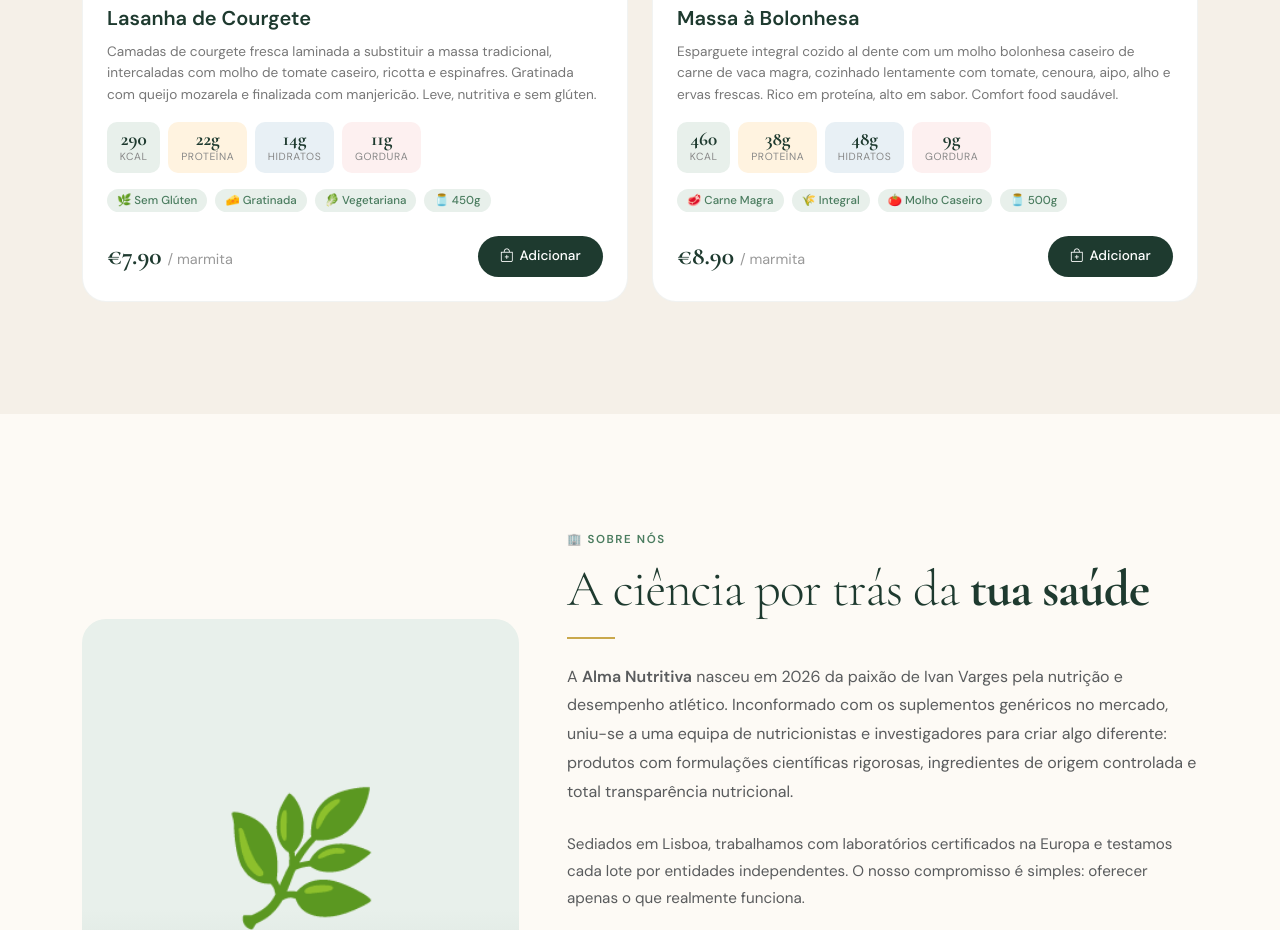
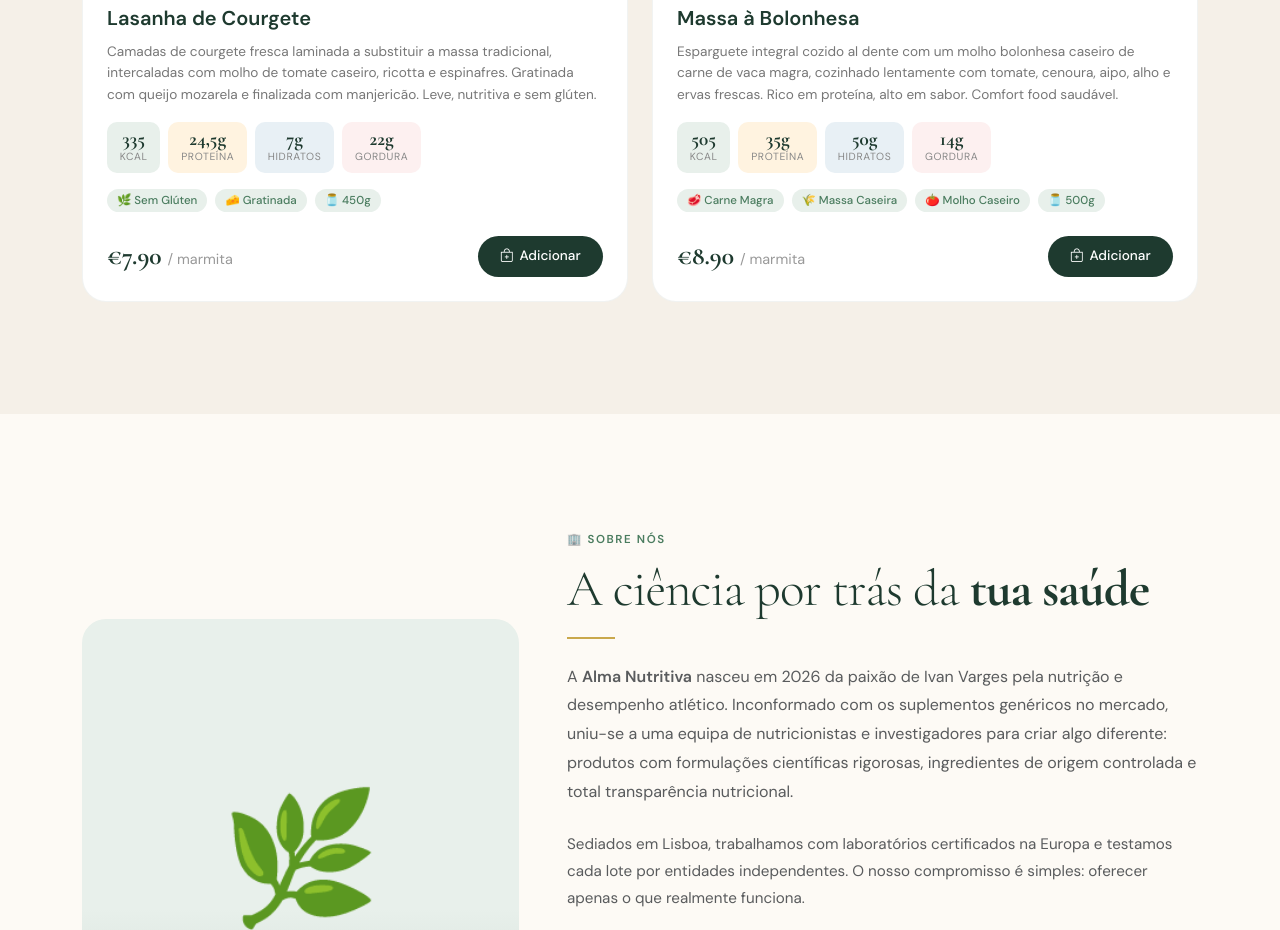
Before and after one commit to JCCATARINO/alma-nutritiva, a plain HTML site: page index.html in a window 1280 px wide. Shown: the part 3495-4425 px from the top of the page. Drawn offline with nearby package versions, Linux system fonts and the light colour scheme.

Commit message:
Update nutritional values and tags in index.html

```diff
--- a/index.html
+++ b/index.html
@@ -891,19 +891,19 @@
             <!-- Macros -->
             <div class="d-flex flex-wrap gap-2 mb-3">
               <div style="background:var(--light-sage); border-radius:10px; padding:0.5rem 0.8rem; text-align:center;">
-                <div style="font-family:'Cormorant Garamond'; font-size:1.2rem; font-weight:700; color:var(--forest); line-height:1;">290</div>
+                <div style="font-family:'Cormorant Garamond'; font-size:1.2rem; font-weight:700; color:var(--forest); line-height:1;">335</div>
                 <div style="font-size:0.65rem; color:#888; text-transform:uppercase; letter-spacing:0.06em;">kcal</div>
               </div>
               <div style="background:#fff3e0; border-radius:10px; padding:0.5rem 0.8rem; text-align:center;">
-                <div style="font-family:'Cormorant Garamond'; font-size:1.2rem; font-weight:700; color:var(--forest); line-height:1;">22g</div>
+                <div style="font-family:'Cormorant Garamond'; font-size:1.2rem; font-weight:700; color:var(--forest); line-height:1;">24,5g</div>
                 <div style="font-size:0.65rem; color:#888; text-transform:uppercase; letter-spacing:0.06em;">Proteína</div>
               </div>
               <div style="background:#e8f0f5; border-radius:10px; padding:0.5rem 0.8rem; text-align:center;">
-                <div style="font-family:'Cormorant Garamond'; font-size:1.2rem; font-weight:700; color:var(--forest); line-height:1;">14g</div>
+                <div style="font-family:'Cormorant Garamond'; font-size:1.2rem; font-weight:700; color:var(--forest); line-height:1;">7g</div>
                 <div style="font-size:0.65rem; color:#888; text-transform:uppercase; letter-spacing:0.06em;">Hidratos</div>
               </div>
               <div style="background:#fdf0f0; border-radius:10px; padding:0.5rem 0.8rem; text-align:center;">
-                <div style="font-family:'Cormorant Garamond'; font-size:1.2rem; font-weight:700; color:var(--forest); line-height:1;">11g</div>
+                <div style="font-family:'Cormorant Garamond'; font-size:1.2rem; font-weight:700; color:var(--forest); line-height:1;">22g</div>
                 <div style="font-size:0.65rem; color:#888; text-transform:uppercase; letter-spacing:0.06em;">Gordura</div>
               </div>
             </div>
@@ -911,7 +911,6 @@
             <div class="d-flex flex-wrap gap-2 mb-4">
               <span style="background:var(--light-sage); color:var(--sage); font-size:0.72rem; padding:3px 10px; border-radius:50px; font-weight:500;">🌿 Sem Glúten</span>
               <span style="background:var(--light-sage); color:var(--sage); font-size:0.72rem; padding:3px 10px; border-radius:50px; font-weight:500;">🧀 Gratinada</span>
-              <span style="background:var(--light-sage); color:var(--sage); font-size:0.72rem; padding:3px 10px; border-radius:50px; font-weight:500;">🥬 Vegetariana</span>
               <span style="background:var(--light-sage); color:var(--sage); font-size:0.72rem; padding:3px 10px; border-radius:50px; font-weight:500;">🫙 450g</span>
             </div>
             <div class="d-flex align-items-center justify-content-between flex-wrap gap-2">
@@ -938,26 +937,26 @@
             <!-- Macros -->
             <div class="d-flex flex-wrap gap-2 mb-3">
               <div style="background:var(--light-sage); border-radius:10px; padding:0.5rem 0.8rem; text-align:center;">
-                <div style="font-family:'Cormorant Garamond'; font-size:1.2rem; font-weight:700; color:var(--forest); line-height:1;">460</div>
+                <div style="font-family:'Cormorant Garamond'; font-size:1.2rem; font-weight:700; color:var(--forest); line-height:1;">505</div>
                 <div style="font-size:0.65rem; color:#888; text-transform:uppercase; letter-spacing:0.06em;">kcal</div>
               </div>
               <div style="background:#fff3e0; border-radius:10px; padding:0.5rem 0.8rem; text-align:center;">
-                <div style="font-family:'Cormorant Garamond'; font-size:1.2rem; font-weight:700; color:var(--forest); line-height:1;">38g</div>
+                <div style="font-family:'Cormorant Garamond'; font-size:1.2rem; font-weight:700; color:var(--forest); line-height:1;">35g</div>
                 <div style="font-size:0.65rem; color:#888; text-transform:uppercase; letter-spacing:0.06em;">Proteína</div>
               </div>
               <div style="background:#e8f0f5; border-radius:10px; padding:0.5rem 0.8rem; text-align:center;">
-                <div style="font-family:'Cormorant Garamond'; font-size:1.2rem; font-weight:700; color:var(--forest); line-height:1;">48g</div>
+                <div style="font-family:'Cormorant Garamond'; font-size:1.2rem; font-weight:700; color:var(--forest); line-height:1;">50g</div>
                 <div style="font-size:0.65rem; color:#888; text-transform:uppercase; letter-spacing:0.06em;">Hidratos</div>
               </div>
               <div style="background:#fdf0f0; border-radius:10px; padding:0.5rem 0.8rem; text-align:center;">
-                <div style="font-family:'Cormorant Garamond'; font-size:1.2rem; font-weight:700; color:var(--forest); line-height:1;">9g</div>
+                <div style="font-family:'Cormorant Garamond'; font-size:1.2rem; font-weight:700; color:var(--forest); line-height:1;">14g</div>
                 <div style="font-size:0.65rem; color:#888; text-transform:uppercase; letter-spacing:0.06em;">Gordura</div>
               </div>
             </div>
             <!-- Tags -->
             <div class="d-flex flex-wrap gap-2 mb-4">
               <span style="background:var(--light-sage); color:var(--sage); font-size:0.72rem; padding:3px 10px; border-radius:50px; font-weight:500;">🥩 Carne Magra</span>
-              <span style="background:var(--light-sage); color:var(--sage); font-size:0.72rem; padding:3px 10px; border-radius:50px; font-weight:500;">🌾 Integral</span>
+              <span style="background:var(--light-sage); color:var(--sage); font-size:0.72rem; padding:3px 10px; border-radius:50px; font-weight:500;">🌾 Massa Caseira</span>
               <span style="background:var(--light-sage); color:var(--sage); font-size:0.72rem; padding:3px 10px; border-radius:50px; font-weight:500;">🍅 Molho Caseiro</span>
               <span style="background:var(--light-sage); color:var(--sage); font-size:0.72rem; padding:3px 10px; border-radius:50px; font-weight:500;">🫙 500g</span>
             </div>
```
